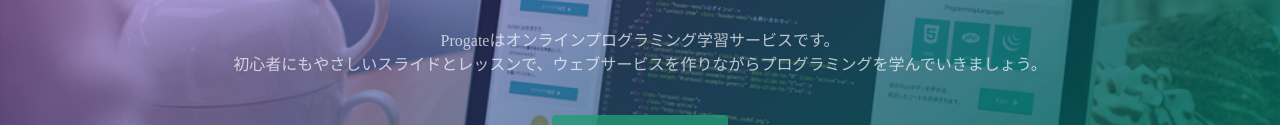
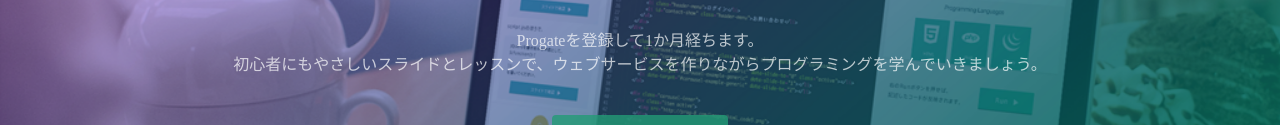
Before and after one commit to rararaland01/rararaland01.github.io, a plain HTML site: page index.html in a window 1280 px wide. Shown: the part 317-442 px from the top of the page. Drawn offline with Linux system fonts and the light colour scheme.

Commit message:
Update index.html

```diff
--- a/index.html
+++ b/index.html
@@ -24,7 +24,7 @@
   <div class="top-wrapper">
     <div class="container">
       <h1>LEARN TO CODE.<br>LEARN TO BE CREATIVE.</h1>
-      <p>Progateはオンラインプログラミング学習サービスです。<br>初心者にもやさしいスライドとレッスンで、ウェブサービスを作りながらプログラミングを学んでいきましょう。</p>
+      <p>Progateを登録して1か月経ちます。<br>初心者にもやさしいスライドとレッスンで、ウェブサービスを作りながらプログラミングを学んでいきましょう。</p>
       <div class="btn-wrapper">
         <a href="#" class="btn signup">新規登録はこちら</a>
         <p>or</p>
```
